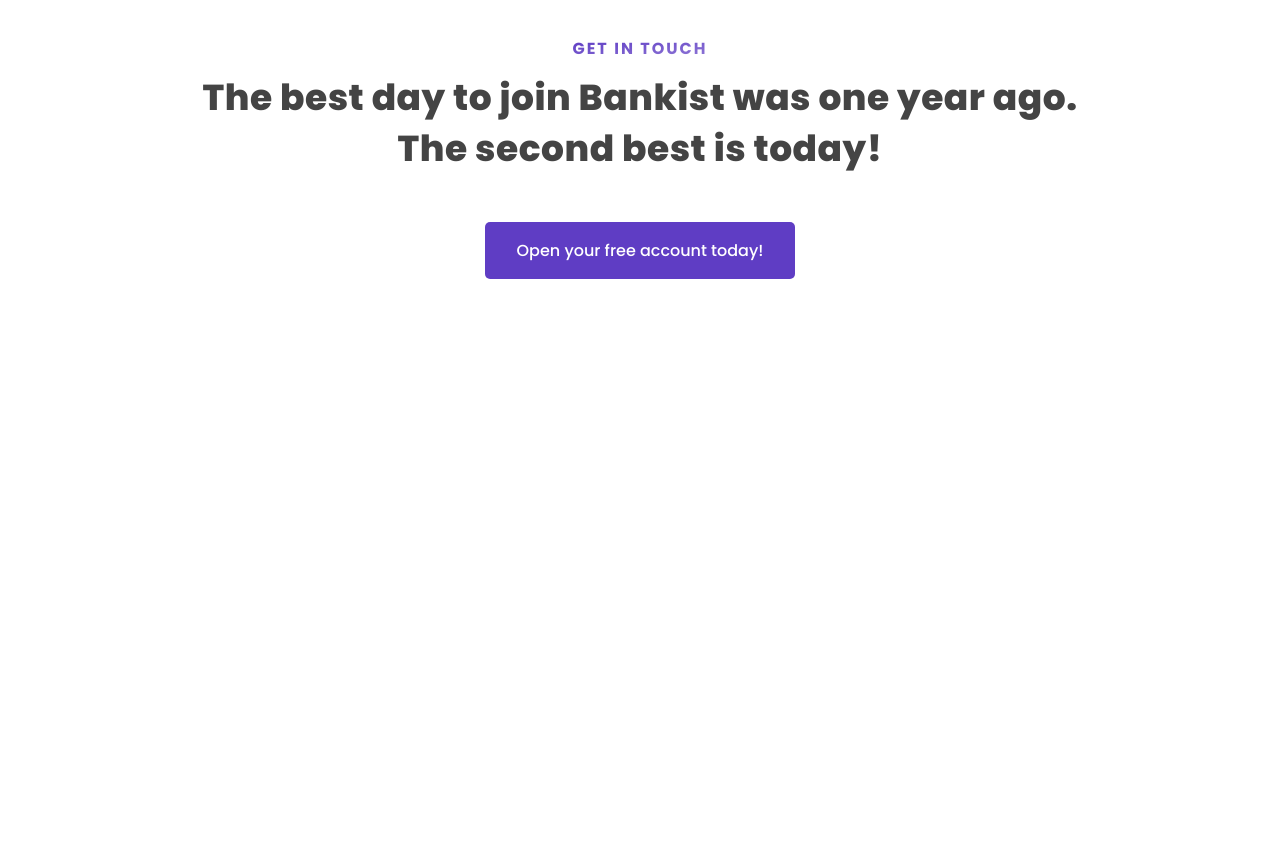
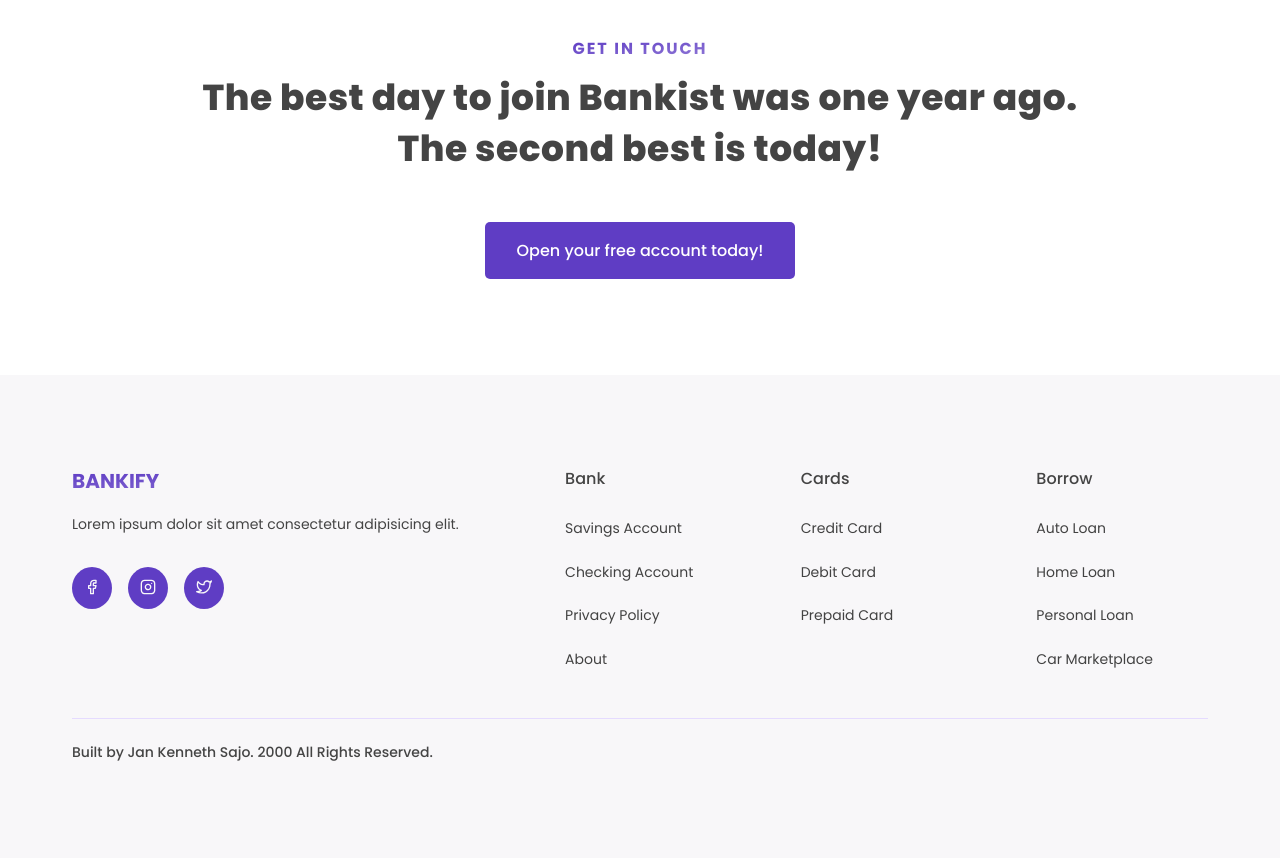
Before and after one commit to nethsajo/responsive-bankify-website, a website: page index.html in a window 1280 px wide. Shown: the part 3996-4854 px from the top of the page. Before the commit the page ends 4371 px from the top, so only its background shows below. Drawn offline with Linux system fonts and the light colour scheme.

Commit message:
add footer

```diff
--- a/assets/sass/layout/_footer.scss
+++ b/assets/sass/layout/_footer.scss
@@ -0,0 +1,89 @@
+.footer {
+  background-color: var(--color-white-light);
+  padding: 9.6rem 0;
+
+  &__wrapper {
+    display: grid;
+    grid-template-columns: 2.5fr repeat(3, 1fr);
+    gap: 9.6rem 6.4rem;
+    padding-bottom: 4.8rem;
+    border-bottom: 1px solid var(--color-primary-light-two);
+  }
+
+  &__logo {
+    font-size: 2rem;
+    text-transform: uppercase;
+    @include gradient(var(--color-primary), var(--color-primary-light));
+  }
+
+  &__social {
+    list-style: none;
+    display: flex;
+    gap: 1.6rem;
+  }
+
+  &__social-item {
+    &:link,
+    &:visited {
+      display: inline-block;
+      background-color: var(--color-primary);
+      padding: 1.2rem;
+      border-radius: 100%;
+      transition: var(--transition);
+    }
+
+    &:hover {
+      background-color: var(--color-primary-dark);
+      transform: translateY(-0.3rem);
+    }
+  }
+
+  &__social-icon {
+    width: 1.6rem;
+    height: 1.6rem;
+    fill: var(--color-white-light);
+  }
+
+  &__description {
+    font-size: 1.4rem;
+    line-height: 1.4;
+  }
+
+  &__header {
+    font-size: 1.6rem;
+    font-weight: 500;
+  }
+
+  &__list {
+    list-style: none;
+    display: flex;
+    flex-direction: column;
+    gap: 2.4rem;
+  }
+
+  &__link {
+    &:link,
+    &:visited {
+      display: inline-block;
+      text-decoration: none;
+      font-size: 1.4rem;
+      line-height: 1.4;
+      color: var(--color-grey-dark);
+      transition: var(--transition);
+    }
+
+    &:hover {
+      color: var(--color-primary);
+    }
+  }
+
+  &__bottom {
+    margin-top: 2.4rem;
+  }
+
+  &__copyright {
+    font-size: 1.4rem;
+    font-weight: 500;
+    line-height: 1.4;
+  }
+}
--- a/index.html
+++ b/index.html
@@ -496,5 +496,103 @@
         </div>
       </section>
     </main>
+    <!-- FOOTER -->
+    <footer class="footer">
+      <div class="container">
+        <div class="footer__wrapper">
+          <div class="footer__brand">
+            <a href="#">
+              <h2 class="footer__logo mb-sm">Bankify</h2>
+            </a>
+            <p class="footer__description mb-md">
+              Lorem ipsum dolor sit amet consectetur adipisicing elit.
+            </p>
+            <ul class="footer__social">
+              <li>
+                <a href="#" class="footer__social-item" aria-label="Facebook">
+                  <svg class="footer__social-icon">
+                    <use
+                      xlink:href="./assets/icons/sprite.svg#icon-facebook"
+                    ></use>
+                  </svg>
+                </a>
+              </li>
+              <li>
+                <a href="#" class="footer__social-item" aria-label="Instagram">
+                  <svg class="footer__social-icon">
+                    <use
+                      xlink:href="./assets/icons/sprite.svg#icon-instagram"
+                    ></use>
+                  </svg>
+                </a>
+              </li>
+              <li>
+                <a href="#" class="footer__social-item" aria-label="Twitter">
+                  <svg class="footer__social-icon">
+                    <use
+                      xlink:href="./assets/icons/sprite.svg#icon-twitter"
+                    ></use>
+                  </svg>
+                </a>
+              </li>
+            </ul>
+          </div>
+          <div class="footer__column">
+            <p class="footer__header mb-md">Bank</p>
+            <ul class="footer__list">
+              <li class="footer__item">
+                <a href="#" class="footer__link">Savings Account</a>
+              </li>
+              <li class="footer__item">
+                <a href="#" class="footer__link">Checking Account</a>
+              </li>
+              <li class="footer__item">
+                <a href="#" class="footer__link">Privacy Policy</a>
+              </li>
+              <li class="footer__item">
+                <a href="#" class="footer__link">About</a>
+              </li>
+            </ul>
+          </div>
+          <div class="footer__column">
+            <p class="footer__header mb-md">Cards</p>
+            <ul class="footer__list">
+              <li class="footer__item">
+                <a href="#" class="footer__link">Credit Card</a>
+              </li>
+              <li class="footer__item">
+                <a href="#" class="footer__link">Debit Card</a>
+              </li>
+              <li class="footer__item">
+                <a href="#" class="footer__link">Prepaid Card</a>
+              </li>
+            </ul>
+          </div>
+          <div class="footer__column">
+            <p class="footer__header mb-md">Borrow</p>
+            <ul class="footer__list">
+              <li class="footer__item">
+                <a href="#" class="footer__link">Auto Loan</a>
+              </li>
+              <li class="footer__item">
+                <a href="#" class="footer__link">Home Loan</a>
+              </li>
+              <li class="footer__item">
+                <a href="#" class="footer__link">Personal Loan</a>
+              </li>
+              <li class="footer__item">
+                <a href="#" class="footer__link">Car Marketplace</a>
+              </li>
+            </ul>
+          </div>
+        </div>
+        <div class="footer__bottom">
+          <p class="footer__copyright">
+            Built by Jan Kenneth Sajo.
+            <span class="footer__year">2000</span> All Rights Reserved.
+          </p>
+        </div>
+      </div>
+    </footer>
   </body>
 </html>
```
Also changed, not shown: assets/css/styles.css.
